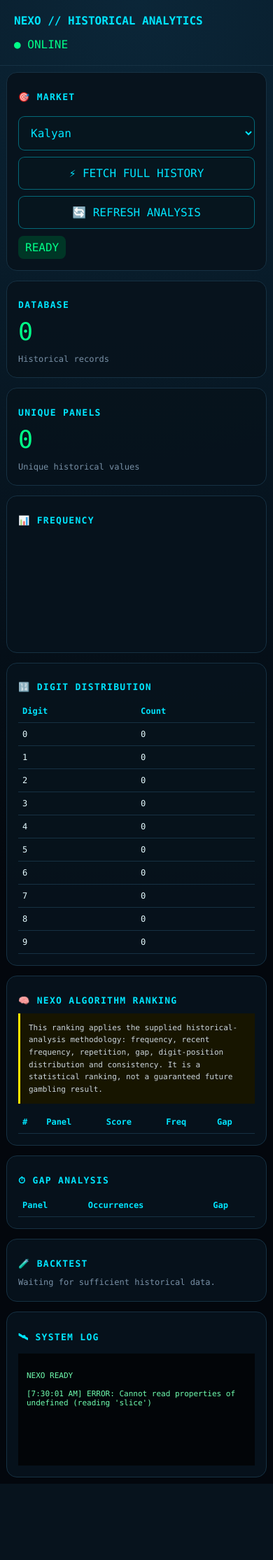
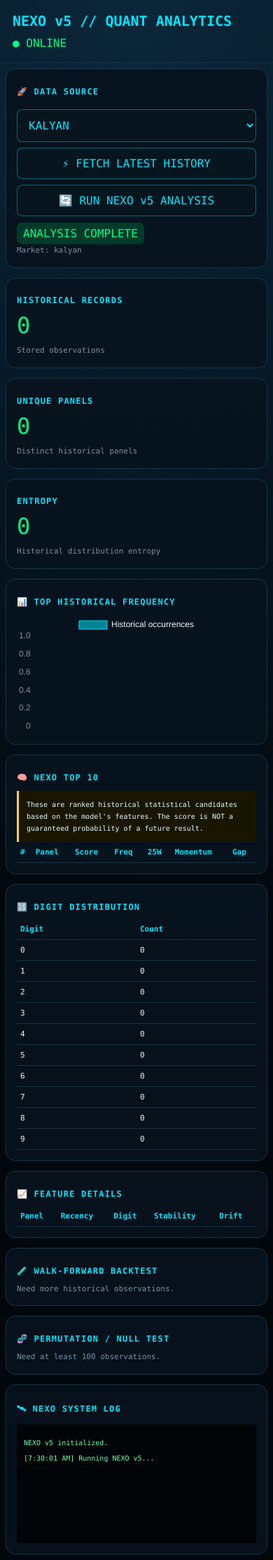
Before and after one commit to Nexo607/Satka-matka, a Flask app: page / in a window 390 px wide. Shown: the whole page at 70% size. Before the commit the page ends 2120 px from the top, so only its background shows below. Run offline with Flask 3, Linux system fonts and the light colour scheme; tables that the repository leaves empty hold one stand-in row (values such as "Sample post"); lists and menus that the app fills with data are empty; a map, chart or similar area stays blank.

Commit message:
Refactor index.html for NEXO v5 update
Updated title and various styles in index.html. Changed text labels and adjusted layout properties for better presentation.

```diff
--- a/templates/index.html
+++ b/templates/index.html
@@ -10,22 +10,21 @@
 content="width=device-width,initial-scale=1"
 >
 
-<title>NEXO Historical Analytics</title>
+<title>NEXO v5</title>
 
 <script src="https://cdn.jsdelivr.net/npm/chart.js"></script>
 
 <style>
 
 :root{
---bg:#03070d;
+--bg:#03070c;
 --panel:#08131d;
 --cyan:#00e5ff;
 --green:#00ff88;
---yellow:#ffe600;
---red:#ff5068;
---text:#e5fbff;
---muted:#7890a6;
---line:#163143;
+--yellow:#ffd43b;
+--red:#ff4264;
+--muted:#7890a5;
+--line:#173344;
 }
 
 *{
@@ -37,10 +36,10 @@
 background:
 radial-gradient(
 circle at top,
-#0b2638,
-#03070d 60%
+#0b2739,
+#03070c 60%
 );
-color:var(--text);
+color:#e8fbff;
 font-family:
 ui-monospace,
 SFMono-Regular,
@@ -49,15 +48,17 @@
 }
 
 header{
-padding:20px;
-border-bottom:1px solid var(--line);
+padding:18px;
+border-bottom:
+1px solid var(--line);
 display:flex;
 justify-content:space-between;
-gap:15px;
+align-items:center;
 flex-wrap:wrap;
+gap:10px;
 }
 
-.brand{
+.logo{
 color:var(--cyan);
 font-size:20px;
 font-weight:900;
@@ -68,9 +69,9 @@
 }
 
 main{
-max-width:1200px;
+max-width:1250px;
 margin:auto;
-padding:15px;
+padding:14px;
 }
 
 .grid{
@@ -82,10 +83,12 @@
 
 .card{
 grid-column:span 4;
-background:#07131cee;
+background:#07131dee;
 border:1px solid var(--line);
-border-radius:15px;
-padding:16px;
+border-radius:14px;
+padding:15px;
+box-shadow:
+0 0 25px #00e5ff08;
 }
 
 .wide{
@@ -97,18 +100,19 @@
 }
 
 h2{
-font-size:13px;
+font-size:12px;
 color:var(--cyan);
 letter-spacing:.1em;
 }
 
-button,
-select{
+select,
+button{
 width:100%;
-padding:13px;
-margin-top:9px;
-border-radius:9px;
-border:1px solid #00e5ff66;
+padding:12px;
+margin-top:8px;
+border-radius:8px;
+border:
+1px solid #00e5ff66;
 background:#06151e;
 color:var(--cyan);
 font:inherit;
@@ -119,60 +123,51 @@
 }
 
 button:hover{
-background:#07303b;
+background:#083340;
 }
 
 .metric{
-font-size:35px;
+font-size:32px;
 color:var(--green);
-margin:10px 0;
+margin:8px 0;
 }
 
 .muted{
-font-size:12px;
+font-size:11px;
 color:var(--muted);
 line-height:1.6;
 }
 
-.status{
+.badge{
 display:inline-block;
-margin-top:10px;
-padding:7px 10px;
-border-radius:8px;
-background:#003626;
+margin-top:9px;
+padding:6px 9px;
+border-radius:7px;
+background:#003b2a;
 color:var(--green);
 }
 
 .warning{
-padding:12px;
-margin:10px 0;
-border-left:3px solid var(--yellow);
-background:#171500;
-font-size:11px;
-line-height:1.6;
-color:#cdd6dc;
-}
-
-.log{
-height:160px;
-overflow:auto;
-background:#020508;
-padding:12px;
-font-size:11px;
-color:#70ffb0;
-white-space:pre-wrap;
+margin-top:12px;
+padding:11px;
+border-left:
+3px solid var(--yellow);
+background:#191600;
+font-size:10px;
+line-height:1.7;
 }
 
 table{
 width:100%;
 border-collapse:collapse;
-font-size:12px;
+font-size:11px;
 }
 
 th,
 td{
-padding:9px 6px;
-border-bottom:1px solid var(--line);
+padding:8px 5px;
+border-bottom:
+1px solid var(--line);
 text-align:left;
 }
 
@@ -180,13 +175,24 @@
 color:var(--cyan);
 }
 
-.green{
-color:var(--green);
+.panel{
+color:white;
+font-weight:900;
 }
 
-.panel{
-font-weight:bold;
-color:white;
+.score{
+color:var(--green);
+font-weight:900;
+}
+
+.log{
+height:170px;
+overflow:auto;
+white-space:pre-wrap;
+background:#020508;
+padding:10px;
+color:#71ffb0;
+font-size:10px;
 }
 
 @media(max-width:800px){
@@ -197,11 +203,7 @@
 }
 
 main{
-padding:9px;
-}
-
-.brand{
-font-size:16px;
+padding:8px;
 }
 
 }
@@ -214,8 +216,8 @@
 
 <header>
 
-<div class="brand">
-NEXO // HISTORICAL ANALYTICS
+<div class="logo">
+NEXO v5 // QUANT ANALYTICS
 </div>
 
 <div class="online">
@@ -224,51 +226,64 @@
 
 </header>
 
+
 <main>
 
 <div class="grid">
 
+
 <section class="card wide">
 
-<h2>🎯 MARKET</h2>
+<h2>🚀 DATA SOURCE</h2>
 
 <select id="market">
 
 <option value="kalyan">
-Kalyan
+KALYAN
 </option>
 
 <option value="main_bazar">
-Main Bazar
+MAIN BAZAR
 </option>
 
 </select>
 
 <button onclick="sync()">
-⚡ FETCH FULL HISTORY
+⚡ FETCH LATEST HISTORY
 </button>
 
 <button onclick="analysis()">
-🔄 REFRESH ANALYSIS
+🔄 RUN NEXO v5 ANALYSIS
 </button>
 
-<div id="syncStatus" class="status">
+<div
+id="status"
+class="badge"
+>
 READY
 </div>
+
+<div
+id="source"
+class="muted"
+></div>
 
 </section>
 
 
 <section class="card">
 
-<h2>DATABASE</h2>
+<h2>HISTORICAL RECORDS</h2>
 
-<div id="records" class="metric">
+<div
+id="records"
+class="metric"
+>
 0
 </div>
 
 <div class="muted">
-Historical records
+Stored observations
 </div>
 
 </section>
@@ -278,12 +293,33 @@
 
 <h2>UNIQUE PANELS</h2>
 
-<div id="unique" class="metric">
+<div
+id="unique"
+class="metric"
+>
 0
 </div>
 
 <div class="muted">
-Unique historical values
+Distinct historical panels
+</div>
+
+</section>
+
+
+<section class="card">
+
+<h2>ENTROPY</h2>
+
+<div
+id="entropy"
+class="metric"
+>
+0
+</div>
+
+<div class="muted">
+Historical distribution entropy
 </div>
 
 </section>
@@ -291,46 +327,24 @@
 
 <section class="card wide">
 
-<h2>📊 FREQUENCY</h2>
+<h2>📊 TOP HISTORICAL FREQUENCY</h2>
 
 <canvas id="chart"></canvas>
 
 </section>
 
 
-<section class="card">
-
-<h2>🔢 DIGIT DISTRIBUTION</h2>
-
-<table>
-
-<thead>
-<tr>
-<th>Digit</th>
-<th>Count</th>
-</tr>
-</thead>
-
-<tbody id="digits">
-</tbody>
-
-</table>
-
-</section>
-
-
 <section class="card wide">
 
-<h2>🧠 NEXO ALGORITHM RANKING</h2>
+<h2>🧠 NEXO TOP 10</h2>
 
 <div class="warning">
 
-This ranking applies the supplied historical-analysis
-methodology: frequency, recent frequency, repetition,
-gap, digit-position distribution and consistency.
-
-It is a statistical ranking, not a guaranteed future
-gambling result.
+These are ranked historical
+statistical candidates based on
+the model's features. The score
+is NOT a guaranteed probability
+of a future result.
 
 </div>
 
@@ -343,13 +357,36 @@
 <th>Panel</th>
 <th>Score</th>
 <th>Freq</th>
+<th>25W</th>
+<th>Momentum</th>
 <th>Gap</th>
 </tr>
 
 </thead>
 
-<tbody id="ranking">
-</tbody>
+<tbody id="top10"></tbody>
+
+</table>
+
+</section>
+
+
+<section class="card">
+
+<h2>🔢 DIGIT DISTRIBUTION</h2>
+
+<table>
+
+<thead>
+
+<tr>
+<th>Digit</th>
+<th>Count</th>
+</tr>
+
+</thead>
+
+<tbody id="digits"></tbody>
 
 </table>
 
@@ -358,7 +395,7 @@
 
 <section class="card wide">
 
-<h2>⏱ GAP ANALYSIS</h2>
+<h2>📈 FEATURE DETAILS</h2>
 
 <table>
 
@@ -366,26 +403,44 @@
 
 <tr>
 <th>Panel</th>
-<th>Occurrences</th>
-<th>Gap</th>
+<th>Recency</th>
+<th>Digit</th>
+<th>Stability</th>
+<th>Drift</th>
 </tr>
 
 </thead>
 
-<tbody id="gaps">
-</tbody>
+<tbody id="features"></tbody>
 
 </table>
 
 </section>
 
 
-<section class="card full">
+<section class="card wide">
 
-<h2>🧪 BACKTEST</h2>
+<h2>🧪 WALK-FORWARD BACKTEST</h2>
 
-<div id="backtest" class="muted">
-Waiting for sufficient historical data.
+<div
+id="backtest"
+class="muted"
+>
+Waiting...
+</div>
+
+</section>
+
+
+<section class="card wide">
+
+<h2>🧬 PERMUTATION / NULL TEST</h2>
+
+<div
+id="permutation"
+class="muted"
+>
+Waiting...
 </div>
 
 </section>
@@ -393,13 +448,17 @@
 
 <section class="card full">
 
-<h2>🛰 SYSTEM LOG</h2>
+<h2>🛰 NEXO SYSTEM LOG</h2>
 
-<div id="log" class="log">
-NEXO READY
+<div
+id="log"
+class="log"
+>
+NEXO v5 initialized.
 </div>
 
 </section>
+
 
 </div>
 
@@ -408,59 +467,55 @@
 
 <script>
 
-let chart=null;
+let chart;
 
 
-function writeLog(message){
-
-const box=
-document.getElementById("log");
-
-box.textContent +=
-"\n["+
-new Date().toLocaleTimeString()+
-"] "+
-message;
-
-box.scrollTop=
-box.scrollHeight;
-
+function el(id){
+return document.getElementById(id);
 }
 
 
 function market(){
+return el("market").value;
+}
 
-return document
-.getElementById("market")
- .value;
+
+function writeLog(text){
+
+el("log").textContent +=
+"\n[" +
+new Date().toLocaleTimeString() +
+"] " +
+text;
+
+el("log").scrollTop =
+el("log").scrollHeight;
 
 }
 
 
 async function sync(){
 
-const m=market();
+const m = market();
 
-document
-.getElementById("syncStatus")
- .textContent=
-"FETCHING...";
+el("status").textContent =
+"SYNCING";
 
 writeLog(
-"Fetching full "+
-m+
-" historical dataset..."
+"Downloading " +
+m +
+" historical source..."
 );
 
 try{
 
-const response=
+const r =
 await fetch(
-"/api/sync/"+m
+"/api/sync/" + m
 );
 
-const data=
-await response.json();
+const data =
+await r.json();
 
 if(!data.ok){
 
@@ -470,36 +525,38 @@
 
 }
 
+el("status").textContent =
+"SYNC COMPLETE";
+
 writeLog(
-"Source values: "+
-data.fetched
+"Extracted: " +
+data.extracted
 );
 
 writeLog(
-"New database records: "+
+"New records: " +
 data.inserted
 );
 
-document
-.getElementById("syncStatus")
- .textContent=
-"SYNC COMPLETE";
+writeLog(
+"Stored: " +
+data.stored
+);
 
 render(
-data.analysis,
-data.backtest
+data.analysis
 );
 
-}catch(error){
+}
 
-document
-.getElementById("syncStatus")
- .textContent=
+catch(e){
+
+el("status").textContent =
 "ERROR";
 
 writeLog(
-"ERROR: "+
-error.message
+"ERROR: " +
+e.message
 );
 
 }
@@ -509,17 +566,21 @@
 
 async function analysis(){
 
-const m=market();
+const m = market();
+
+writeLog(
+"Running NEXO v5..."
+);
 
 try{
 
-const response=
+const r =
 await fetch(
-"/api/analysis/"+m
+"/api/analysis/" + m
 );
 
-const data=
-await response.json();
+const data =
+await r.json();
 
 if(!data.ok){
 
@@ -529,20 +590,20 @@
 
 }
 
+el("status").textContent =
+"ANALYSIS COMPLETE";
+
 render(
-data.analysis,
-data.backtest
+data.analysis
 );
 
-writeLog(
-"Analysis refreshed."
-);
+}
 
-}catch(error){
+catch(e){
 
 writeLog(
-"ERROR: "+
-error.message
+"ERROR: " +
+e.message
 );
 
 }
@@ -550,44 +611,40 @@
 }
 
 
-function render(data,backtest){
+function render(a){
 
-document
-.getElementById("records")
- .textContent=
-data.records;
+el("records").textContent =
+a.records;
 
-document
-.getElementById("unique")
- .textContent=
-data.unique;
+el("unique").textContent =
+a.unique;
+
+el("entropy").textContent =
+a.entropy;
+
+el("source").textContent =
+"Market: " +
+market();
 
 
 /* DIGITS */
 
-document
-.getElementById("digits")
- .innerHTML=
-data.digits
-.map(x=>`
-
+el("digits").innerHTML =
+a.digits
+.map(d => `
 <tr>
-<td>${x.digit}</td>
-<td>${x.count}</td>
+<td>${d.digit}</td>
+<td>${d.count}</td>
 </tr>
-
 `)
 .join("");
 
 
-/* RANKING */
+/* TOP 10 */
 
-document
-.getElementById("ranking")
- .innerHTML=
-data.ranking
-.map((x,i)=>`
-
+el("top10").innerHTML =
+a.top10
+.map((x,i) => `
 <tr>
 
 <td>${i+1}</td>
@@ -596,7 +653,7 @@
 ${x.panel}
 </td>
 
-<td class="green">
+<td class="score">
 ${x.score}
 </td>
 
@@ -605,24 +662,28 @@
 </td>
 
 <td>
+${x.recent25}
+</td>
+
+<td>
+${x.momentum}
+</td>
+
+<td>
 ${x.gap}
 </td>
 
 </tr>
-
 `)
 .join("");
 
 
-/* GAPS */
+/* FEATURE TABLE */
 
-document
-.getElementById("gaps")
- .innerHTML=
-data.gaps
-.slice(0,30)
-.map(x=>`
-
+el("features").innerHTML =
+a.ranking
+.slice(0,15)
+.map(x => `
 <tr>
 
 <td class="panel">
@@ -630,51 +691,54 @@
 </td>
 
 <td>
-${x.count}
+${x.recency}
 </td>
 
 <td>
-${x.gap}
+${x.digit_strength}
+</td>
+
+<td>
+${x.stability}
+</td>
+
+<td>
+${x.drift}
 </td>
 
 </tr>
-
 `)
 .join("");
 
 
 /* CHART */
 
-const labels=
-data.frequency
+const labels =
+a.frequency
 .slice(0,20)
-.map(x=>x.panel);
+.map(x => x.panel);
 
-const values=
-data.frequency
+const values =
+a.frequency
 .slice(0,20)
-.map(x=>x.count);
+.map(x => x.count);
 
 if(chart){
-
 chart.destroy();
-
 }
 
-chart=
+chart =
 new Chart(
-document
-.getElementById("chart"),
+el("chart"),
 {
 type:"bar",
 
 data:{
-labels:labels,
+labels,
 
 datasets:[{
-
 label:
-"Historical frequency",
+"Historical occurrences",
 
 data:values,
 
@@ -685,7 +749,6 @@
 "#00e5ff",
 
 borderWidth:1
-
 }]
 },
 
@@ -695,25 +758,23 @@
 plugins:{
 legend:{
 labels:{
-color:"#dffcff"
+color:"#e8fbff"
 }
 }
 },
 
 scales:{
-
 x:{
 ticks:{
-color:"#7890a6"
+color:"#7890a5"
 }
 },
 
 y:{
 ticks:{
-color:"#7890a6"
+color:"#7890a5"
 }
 }
-
 }
 
 }
@@ -724,48 +785,115 @@
 
 /* BACKTEST */
 
-const box=
-document
-.getElementById("backtest");
+const b =
+a.walk_forward;
 
 if(
-!backtest ||
-!backtest.available
+!b ||
+!b.available
 ){
 
-box.textContent=
-backtest?.message ||
-"Not enough historical data.";
-
-return;
+el("backtest").textContent =
+b?.message ||
+"Insufficient history.";
 
 }
+else{
 
-box.innerHTML=`
+el("backtest").innerHTML = `
 
-Training records:
-<b>${backtest.training_records}</b>
+Walk-forward windows:
+<b>${b.windows}</b>
+
+<br><br>
+
+NEXO:
+<b>${b.nexo}%</b>
+
 <br>
 
-Testing records:
-<b>${backtest.testing_records}</b>
+Frequency baseline:
+<b>${b.frequency}%</b>
+
 <br>
 
-Top historical candidates tested:
-<b>${backtest.top_candidates.length}</b>
+Recent baseline:
+<b>${b.recent}%</b>
+
 <br>
 
-Historical test hit rate:
-<b>${backtest.historical_hit_rate}%</b>
+Random baseline:
+<b>${b.random}%</b>
+
+<br><br>
+
+Difference versus frequency:
+<b>
+${(
+b.nexo -
+b.frequency
+).toFixed(3)}
+percentage points
+</b>
 
 `;
 
 }
 
 
-document
-.getElementById("market")
- .addEventListener(
+/* PERMUTATION */
+
+const p =
+a.permutation;
+
+if(
+!p ||
+!p.available
+){
+
+el("permutation").textContent =
+p?.message ||
+"Insufficient history.";
+
+}
+else{
+
+el("permutation").innerHTML = `
+
+Repetitions:
+<b>${p.repetitions}</b>
+
+<br>
+
+Observed Top-10 score:
+<b>${p.observed_top10_score}</b>
+
+<br>
+
+Null-model mean:
+<b>${p.null_mean}</b>
+
+<br>
+
+Permutation p-value:
+<b>${p.p_value}</b>
+
+<br><br>
+
+This test asks whether the
+observed ranking statistic is
+unusual relative to shuffled
+historical sequences.
+
+`;
+
+}
+
+}
+
+
+el("market")
+.addEventListener(
 "change",
 analysis
 );
```
